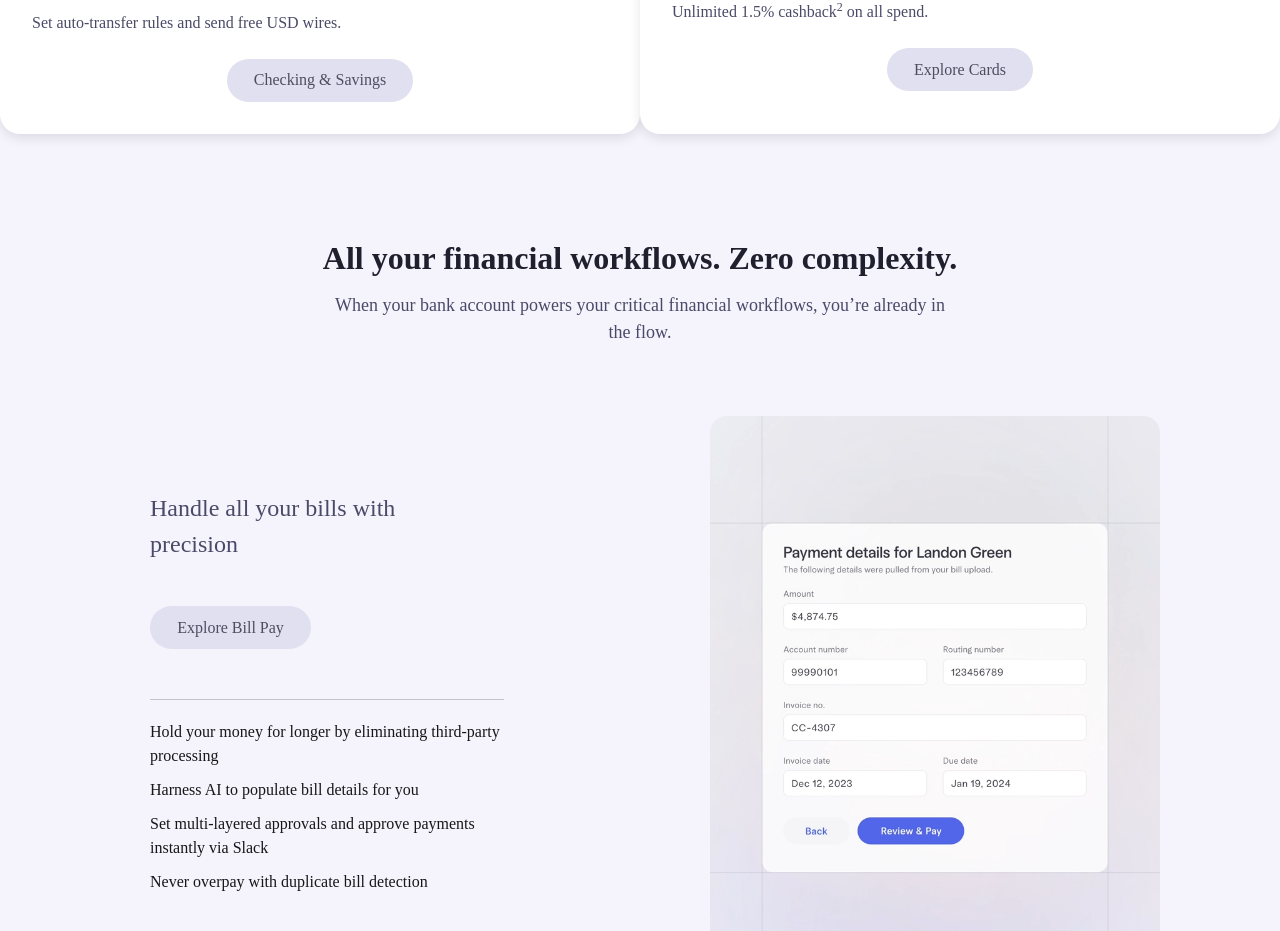
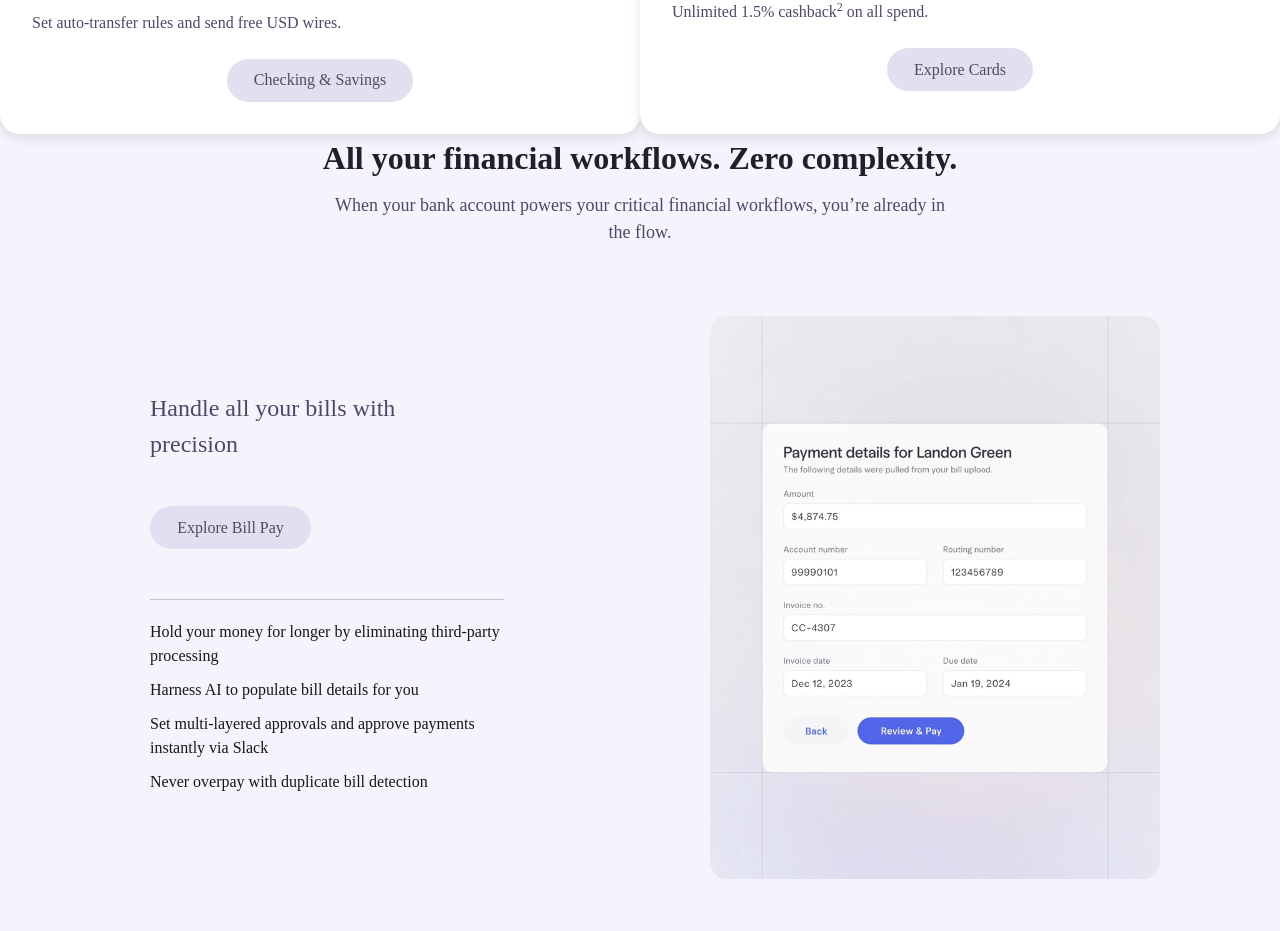
Before and after one commit to daves-impact/Mecury-clone, a Next.js app: page / in a window 1280 px wide. Shown: the part 3064-3995 px from the top of the page. Built offline with nearby package versions, Linux system fonts and the light colour scheme.

Commit message:
Update FinancialFeature.module.css

```diff
--- a/src/app/styles/FinancialFeature.module.css
+++ b/src/app/styles/FinancialFeature.module.css
@@ -18,7 +18,7 @@
     font-weight: 700;
     color: #1f1f2e;
     margin-bottom: 10px;
-    padding-top: 100px;
+/*     padding-top: 100px; */
     text-align: center;
     font-family: 'Montserrat';
   }
```
